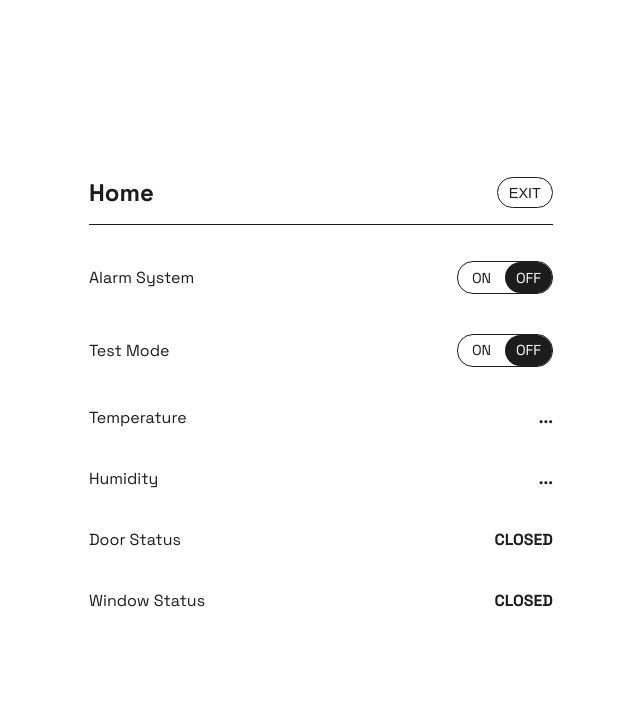
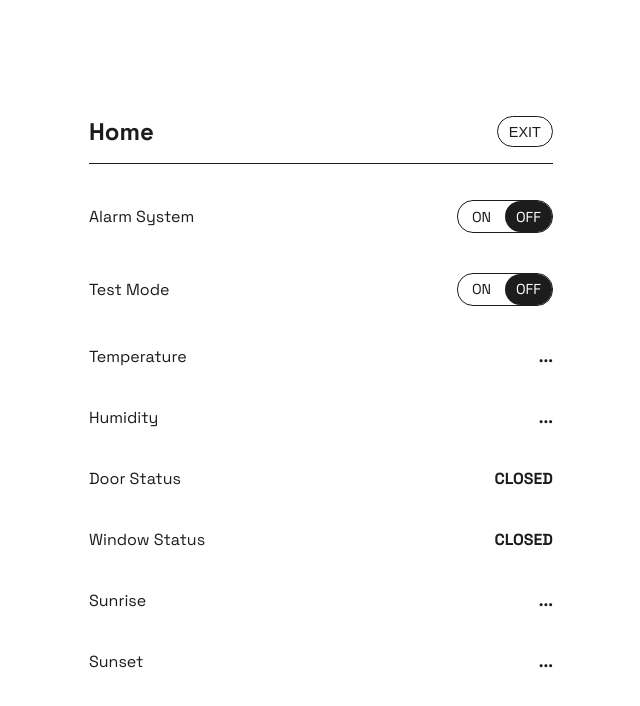
Before and after one commit to jetcha/jethome, a Vue app in the folder frontend/: page /dashboard in a window 1280 px wide. Shown: the top 706 px of the page, without its empty margins (319-959 px from the left). Built offline with nearby package versions, Linux system fonts and the light colour scheme; no server answers; sample sign-in values are in the browser's storage.

Commit message:
feat: added sunrise and sunset time to dashboard

```diff
--- a/frontend/src/api.js
+++ b/frontend/src/api.js
@@ -103,3 +103,7 @@ export async function subscribeToPush(subscription) {
     body: JSON.stringify(subscription),
   });
 }
+
+export async function getSunTimes() {
+  return api("/api/isDark");
+}
--- a/frontend/src/views/Dashboard.vue
+++ b/frontend/src/views/Dashboard.vue
@@ -108,6 +108,26 @@
             </div>
           </div>
         </div>
+
+        <!-- Sunrise Card -->
+        <div class="card">
+          <div class="card-header">
+            <span>Sunrise</span>
+          </div>
+          <div class="card-content">
+            <div class="sun-time">{{ sunrise ?? "..." }}</div>
+          </div>
+        </div>
+
+        <!-- Sunset Card -->
+        <div class="card">
+          <div class="card-header">
+            <span>Sunset</span>
+          </div>
+          <div class="card-content">
+            <div class="sun-time">{{ sunset ?? "..." }}</div>
+          </div>
+        </div>
       </main>
     </div>
   </div>
@@ -127,6 +147,7 @@ import {
   setTestMode,
   getVapidPublicKey,
   subscribeToPush,
+  getSunTimes,
 } from "../api.js";
 const router = useRouter();
 
@@ -138,6 +159,8 @@ const isDoorOpened = ref(false);
 const isWindowOpened = ref(false);
 const testModeEnabled = ref(false);
 const testModeLoading = ref(false);
+const sunrise = ref(null);
+const sunset = ref(null);
 
 let tempInterval = null;
 
@@ -215,6 +238,28 @@ async function setTestModeState(enabled) {
   }
 }
 
+async function fetchSunTimes() {
+  try {
+    const data = await getSunTimes();
+    sunrise.value = data.sunrise
+      ? new Date(data.sunrise).toLocaleTimeString([], {
+          hour: "2-digit",
+          minute: "2-digit",
+          hour12: false,
+        })
+      : null;
+    sunset.value = data.sunset
+      ? new Date(data.sunset).toLocaleTimeString([], {
+          hour: "2-digit",
+          minute: "2-digit",
+          hour12: false,
+        })
+      : null;
+  } catch (e) {
+    console.error("Failed to fetch sun times:", e);
+  }
+}
+
 async function handleLogout() {
   await logout();
   router.push("/login");
@@ -264,12 +309,13 @@ function urlBase64ToUint8Array(base64String) {
 
 // Update onMounted
 onMounted(() => {
+  setupPushNotifications();
   fetchAlarm();
   fetchTestMode();
   fetchClimate();
   fetchDoorState();
   fetchWindowState();
-  setupPushNotifications();
+  fetchSunTimes();
   tempInterval = setInterval(() => {
     fetchClimate();
     fetchDoorState();
@@ -383,7 +429,8 @@ main {
 }
 
 .temperature,
-.humidity {
+.humidity,
+.sun-time {
   font-size: 1rem;
   font-weight: bold;
   color: #1c1c1c;
```
